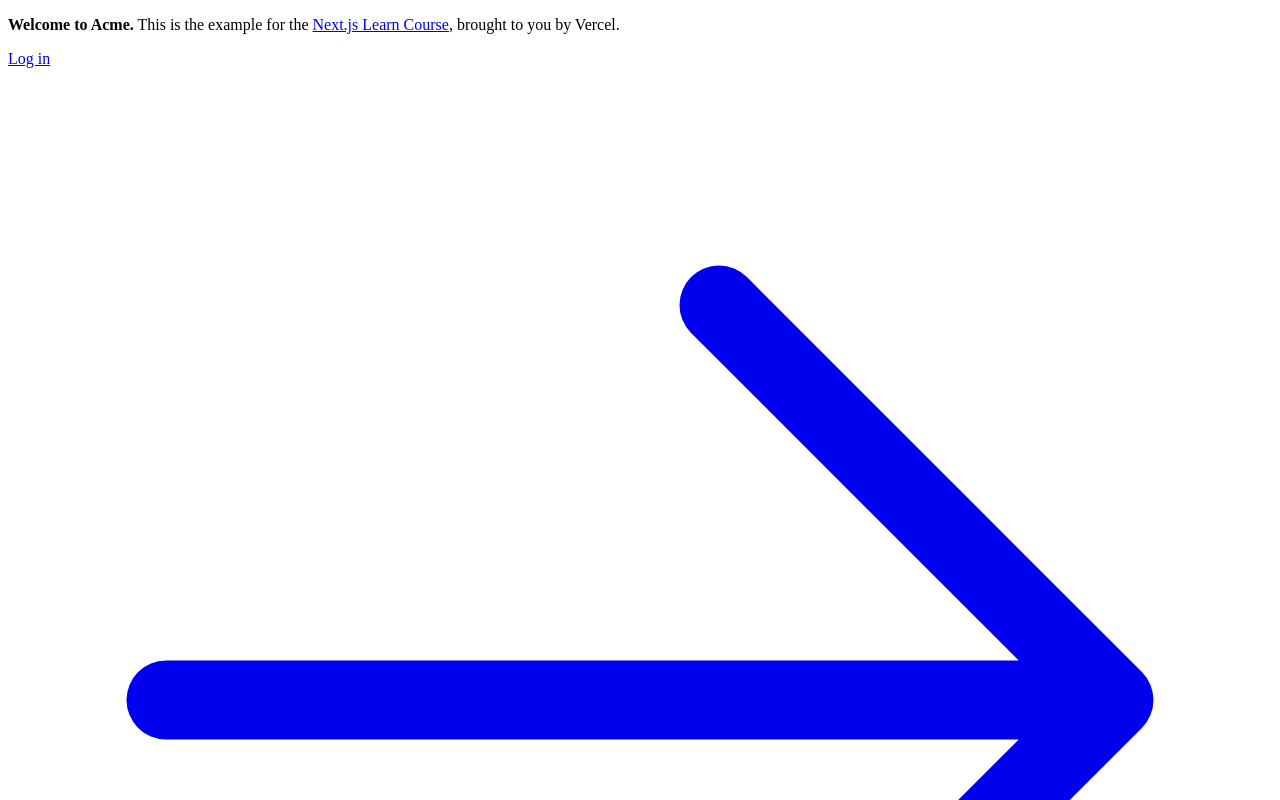
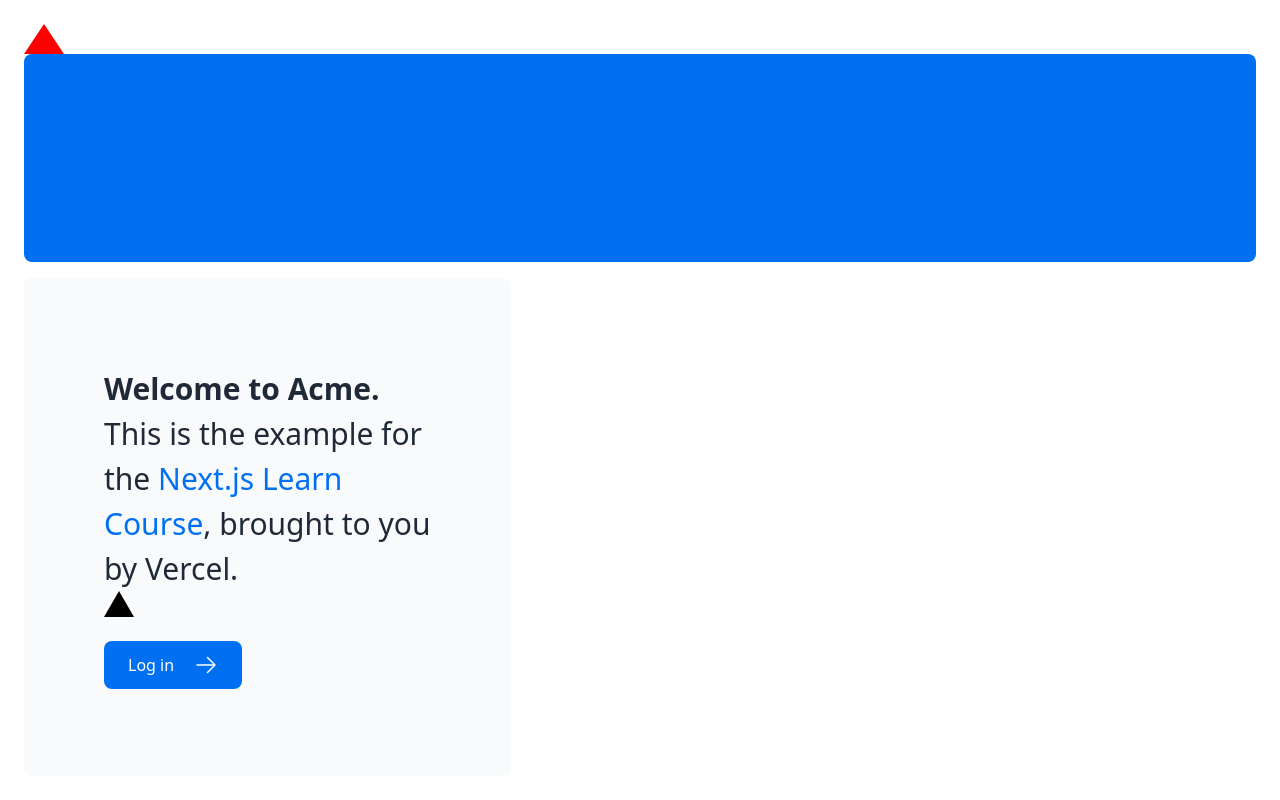
Before and after one commit to WilberRojas/NextJs-course, a Next.js app: page / in a window 1280 px wide. Shown: the top 800 px of the page. Built offline with nearby package versions, Linux system fonts and the light colour scheme.

Commit message:
chapter 1 & 2

```diff
--- a/app/layout.tsx
+++ b/app/layout.tsx
@@ -1,3 +1,5 @@
+import '@/app/ui/global.css';
+
 export default function RootLayout({
   children,
 }: {
--- a/app/page.tsx
+++ b/app/page.tsx
@@ -1,10 +1,12 @@
 import AcmeLogo from '@/app/ui/acme-logo';
 import { ArrowRightIcon } from '@heroicons/react/24/outline';
 import Link from 'next/link';
+import styles from '@/app/ui/home.module.css';
 
 export default function Page() {
   return (
     <main className="flex min-h-screen flex-col p-6">
+      <div className={styles.shape} />
       <div className="flex h-20 shrink-0 items-end rounded-lg bg-blue-500 p-4 md:h-52">
         {/* <AcmeLogo /> */}
       </div>
@@ -16,6 +18,9 @@
               Next.js Learn Course
             </a>
             , brought to you by Vercel.
+            <div
+              className="relative w-0 h-0 border-l-[15px] border-r-[15px] border-b-[26px] border-l-transparent border-r-transparent border-b-black"
+            />
           </p>
           <Link
             href="/login"
--- /dev/null
+++ b/app/ui/home.module.css
@@ -0,0 +1,7 @@
+.shape {
+  height: 0;
+  width: 0;
+  border-bottom: 30px solid red;
+  border-left: 20px solid transparent;
+  border-right: 20px solid transparent;
+}
```
